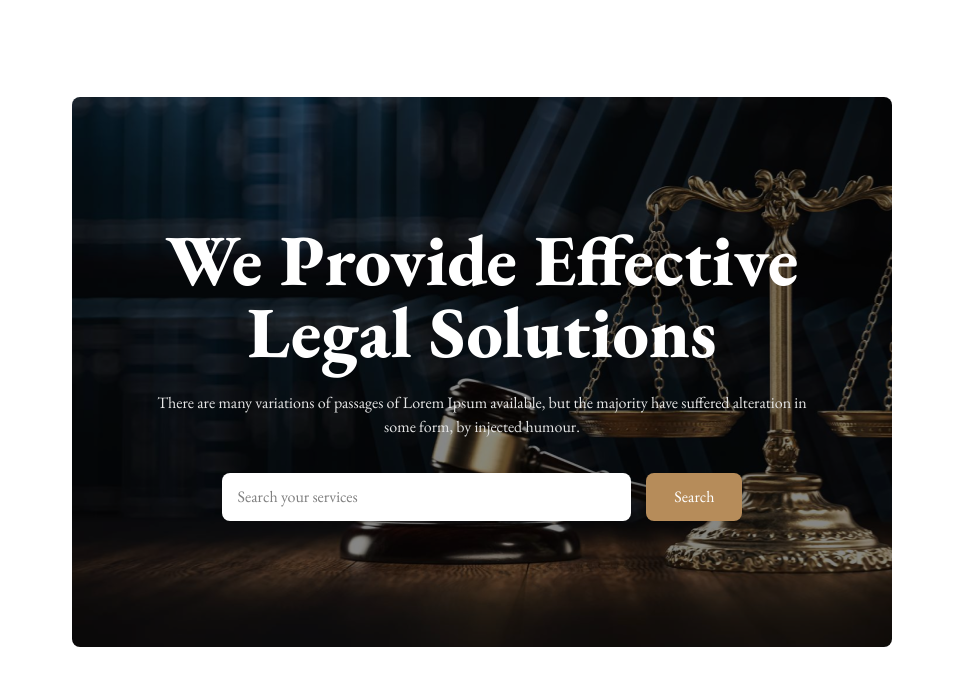
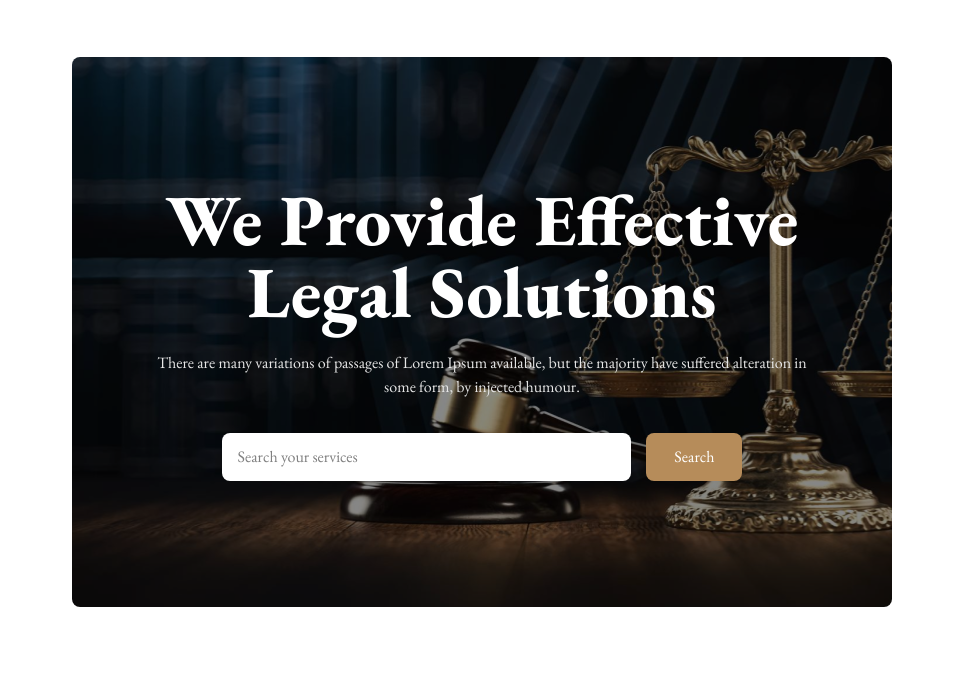
Before and after one commit to muttalib06/legal-solution, a plain HTML site: page index.html in a window 1280 px wide. Shown: the part 104-788 px from the top of the page, without its empty margins (158-1121 px from the left). Drawn offline with nearby package versions, Linux system fonts and the light colour scheme.

Commit message:
added code correction

```diff
--- a/index.html
+++ b/index.html
@@ -50,7 +50,7 @@
         </button>
       </nav>
       <div
-        class="bg-[url(images/banner.png)] bg-[rgb(17,17,17,.5)] bg-blend-multiply w-4/5 h-[34.375rem] bg-no-repeat bg-center bg-cover mx-auto mt-[5rem] rounded-lg text-white flex justify-center items-center flex-col text-center gap-y-6"
+        class="bg-[url(images/banner.png)] bg-[rgb(17,17,17,.5)] bg-blend-multiply w-4/5 h-[34.375rem] bg-no-repeat bg-center bg-cover mx-auto mt-10 rounded-lg text-white flex justify-center items-center flex-col text-center gap-y-6"
       >
         <h1 class="font-extrabold text-5xl sm:text-7xl max-w-[41.75rem]">
           We Provide Effective Legal Solutions
```
